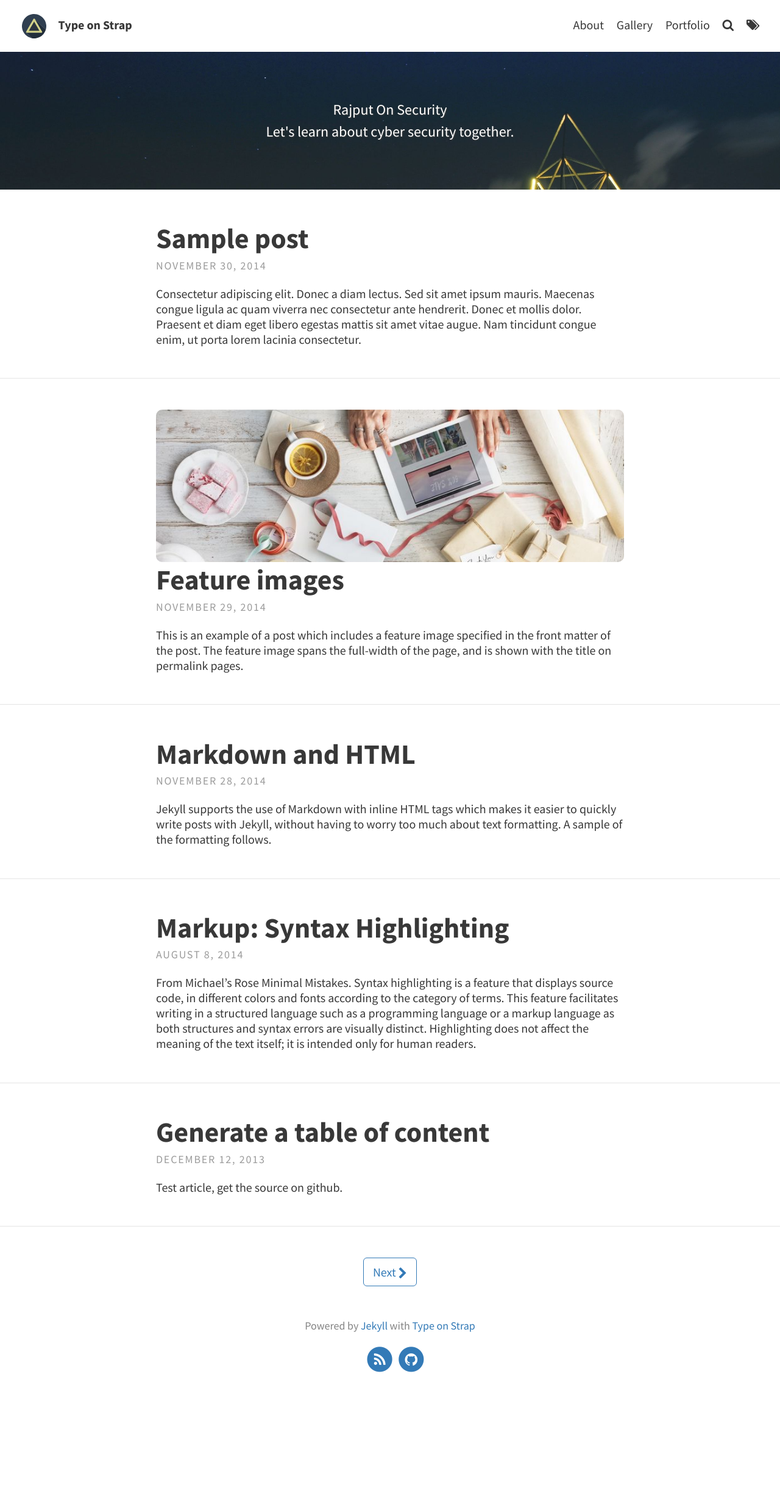
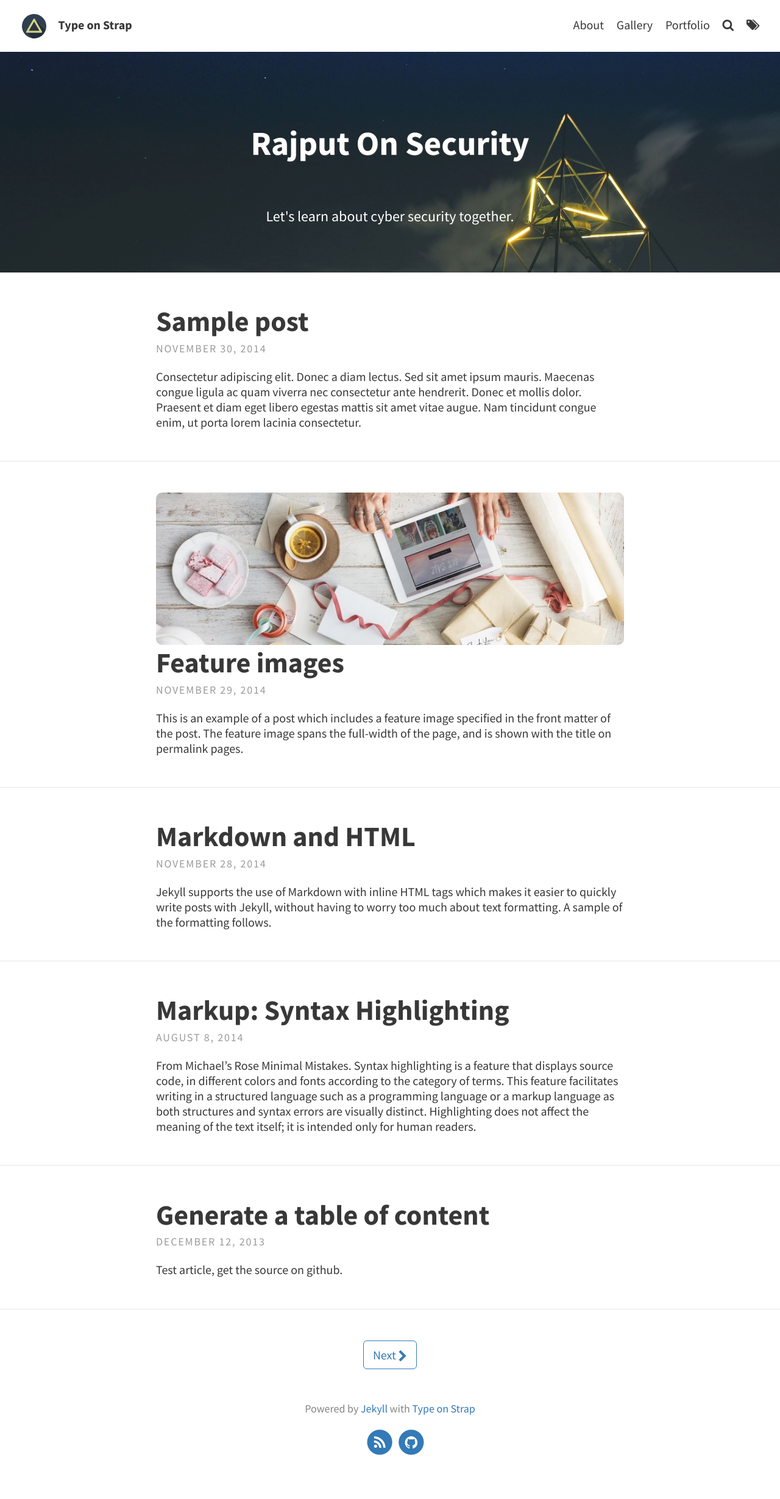
Before and after one commit to starlordphr/rajput-on-security, a Jekyll site: the page built from index.html, in a window 1280 px wide. Shown: the whole page at 61% size. Built offline with Jekyll 4.4.1, drawn with Linux system fonts in a browser that asks for light colours; the list of posts is cut into pages by our own code; before the commit the page ends 2324 px from its top, so only the background shows below that.

```diff
--- a/_config.yml
+++ b/_config.yml
@@ -15,7 +15,7 @@ theme_settings:
 
   # Header and footer text
   header_text: > #two or three lines to describe your site
-     <p>Rajput On Security<br>Let's learn about cyber security together.</p>
+     <p><h1>Rajput On Security</h1><br>Let's learn about cyber security together.</p>
   header_text_feature_image: assets/img/pexels/triangular.jpeg
   footer_text: >
    Powered by <a href="https://jekyllrb.com/">Jekyll</a> with <a href="https://github.com/sylhare/Type-on-Strap">Type on Strap</a>
```
